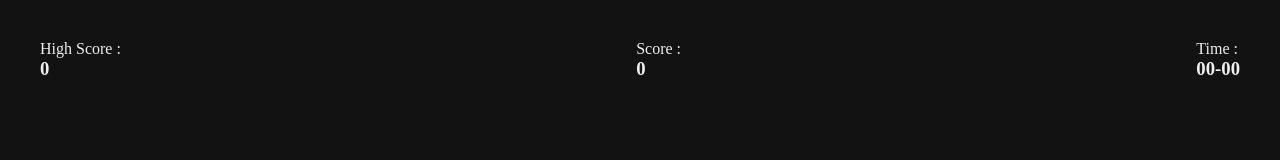
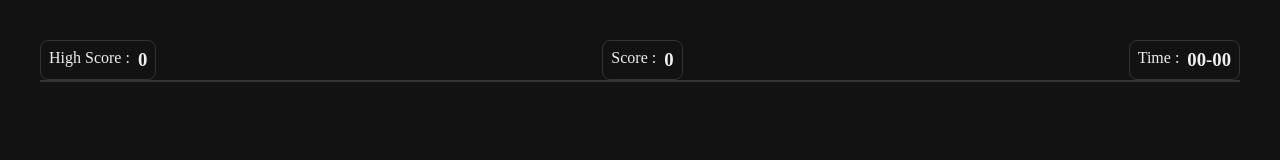
Before and after one commit to miftahstack/Snake-Game, a plain HTML site: page index.html in a window 1280 px wide. Drawn offline with Linux system fonts and the light colour scheme.

Commit message:
text gapping

```diff
--- a/style.css
+++ b/style.css
@@ -54,3 +54,16 @@ main,
     display: flex;
     justify-content: space-between;
 }
+
+.info {
+    padding: var(--spaceing-sm);
+    border-radius: var(--border-radius-sm);
+    border: 1px solid var(--border-primary-color);
+    display: flex;
+    gap: var(--spaceing-sm);
+}
+
+.board {
+    border: 1px solid var(--border-primary-color);
+    flex-grow: 1;
+}
```
